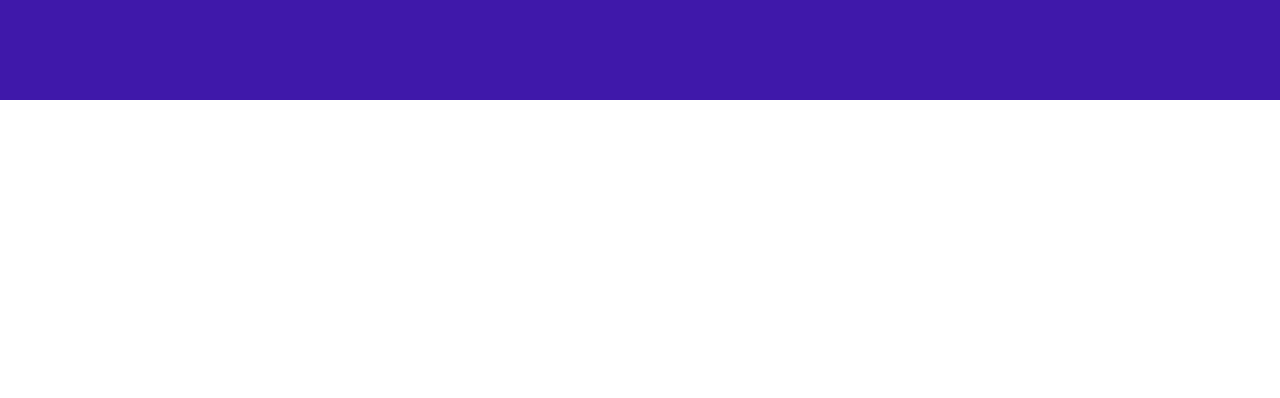
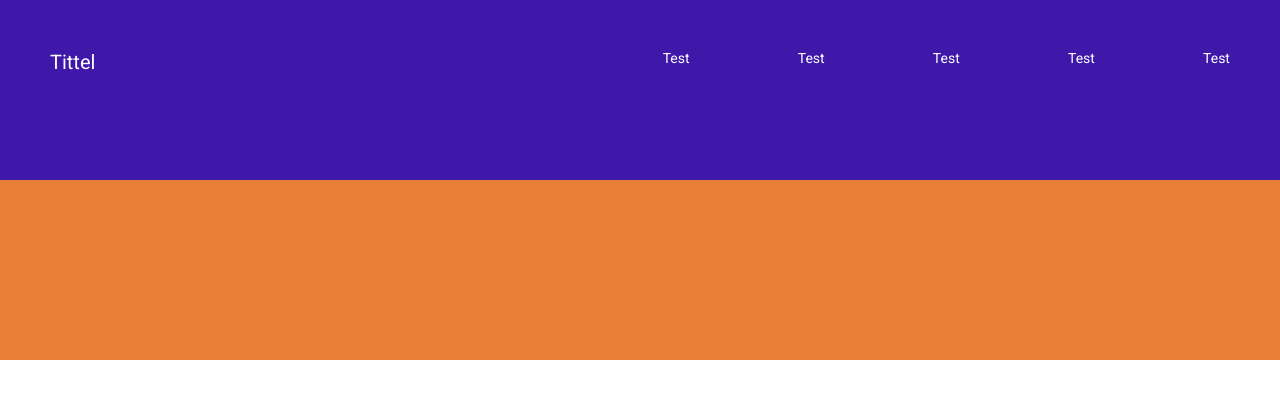
Before and after one commit to giskenf/it2810-prosjekt-2, a React (Create React App) app in the folder my-app/: page / in a window 1280 px wide. Shown: the top 398 px of the page. Built offline with nearby package versions, Linux system fonts and the light colour scheme.

Commit message:
Create header footer. Ref #5

```diff
--- a/my-app/src/App.tsx
+++ b/my-app/src/App.tsx
@@ -2,14 +2,15 @@ import logo from './logo.svg';
 import './App.css';
 import React from 'react';
 import { Header } from './components/Header';
+import { Footer } from './components/Footer';
 import './index.css';
 
-//export const App: React.FC = () => <WelcomeMessage />;
 export class App extends React.Component {
   render() {
     return (
         <>
           <Header />
+          <Footer />
         </>
     );
   }
--- /dev/null
+++ b/my-app/src/components/Footer.css
@@ -0,0 +1,6 @@
+.Background{
+    margin: 0;
+    background-color: var(--sec-purple-color);
+    padding: 0 50px;
+    color: white;
+}
--- /dev/null
+++ b/my-app/src/components/Footer.tsx
@@ -0,0 +1,17 @@
+import React from 'react';
+import './Footer.css'
+
+export const Footer: React.FC = () => {
+    return (
+        <>
+            <div className = "BackgroundFooter" >
+                <div className = "NavArea">
+                    <div className="break"></div>
+                    <nav className="Nav">
+
+                    </nav>
+                </div>
+            </div>
+        </>
+    );
+};
--- a/my-app/src/components/Header.css
+++ b/my-app/src/components/Header.css
@@ -1,6 +1,6 @@
-.Background{
+.BackgroundFooter{
     margin: 0;
-    background-color: var(--sec-purple-color);
+    background-color: var(--sec-orange-color);
     padding: 0 50px;
     color: white;
 }
@@ -11,3 +11,26 @@
     display: flex;
     flex-direction: row;
 }
+
+.Nav{
+    width: 100%;
+    height: 80px;
+    display: flex;
+    flex-direction: row;
+    justify-content: space-between;
+    margin: 0;
+}
+
+.NavButton{
+    font-family: 'Roboto', sans-serif;
+    font-size: var(--font-tiny);
+}
+
+.Headline{
+    width: 100%;
+    font-family: 'Roboto', sans-serif;
+}
+.break {
+    flex-basis: 100%;
+    height: 0;
+}
--- a/my-app/src/components/Header.tsx
+++ b/my-app/src/components/Header.tsx
@@ -5,7 +5,17 @@ export const Header: React.FC = () => {
     return (
        <>
            <div className = "Background" >
-                <div className = "NavArea"></div>
+               <div className = "NavArea">
+                    <a className = "Logo" >Tittel</a>
+                   <div className="break"></div>
+                    <nav className="Nav">
+                        <a className="NavButton">Test</a>
+                        <a className="NavButton">Test</a>
+                        <a className="NavButton">Test</a>
+                        <a className="NavButton">Test</a>
+                        <a className="NavButton">Test</a>
+                    </nav>
+               </div>
            </div>
        </>
 );
```
